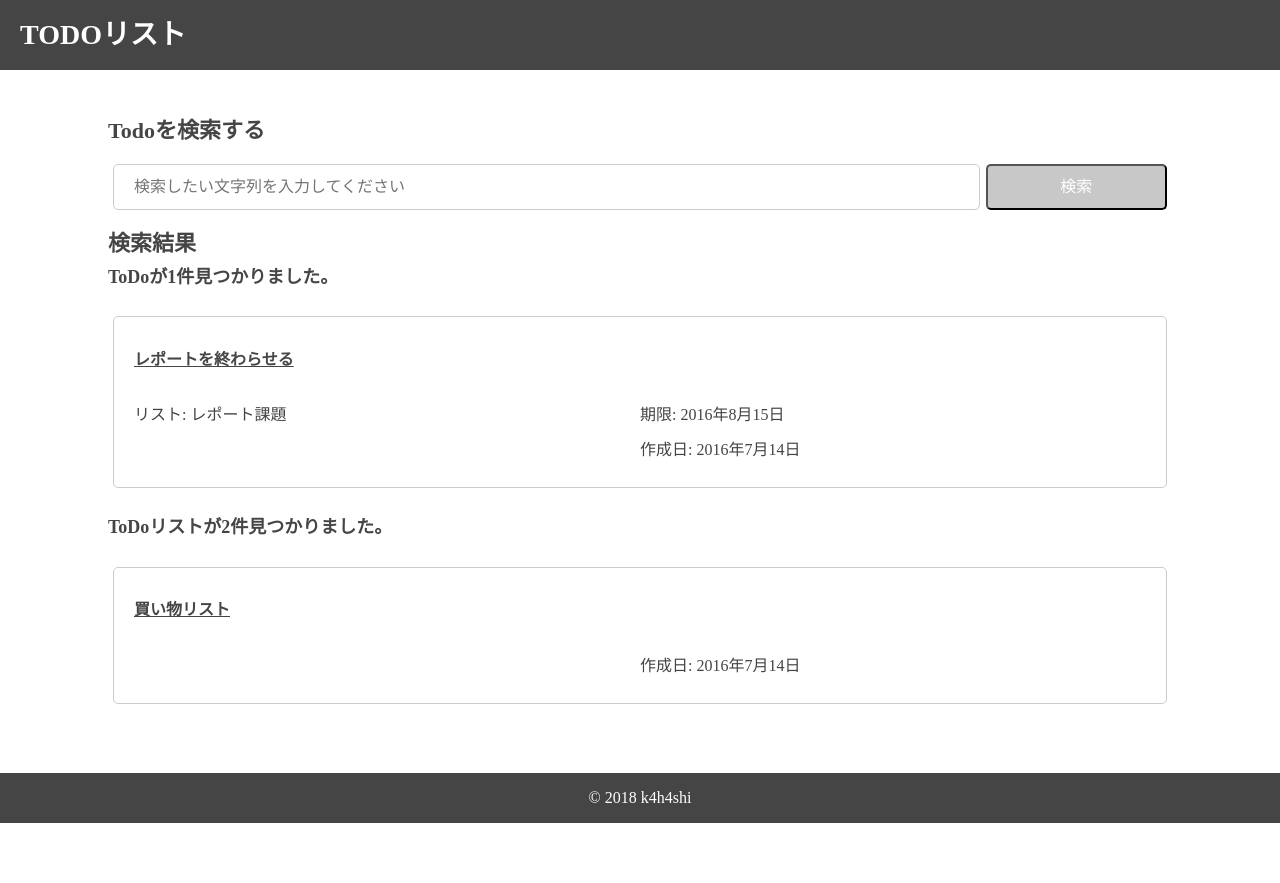
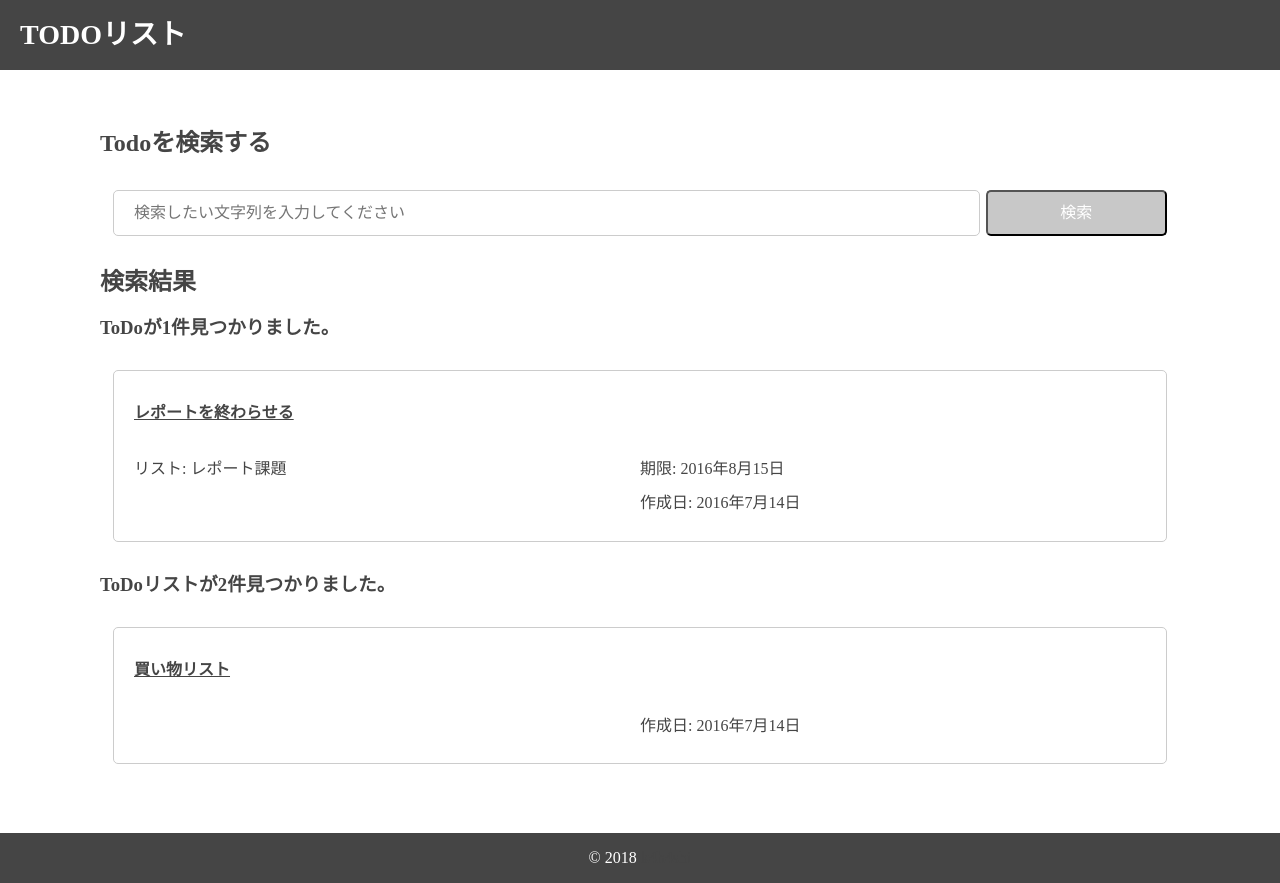
Before and after one commit to k4h4shi/todo, a Next.js app: page /search in a window 1280 px wide. Before the commit the page ends 823 px from the top, so only its background shows below. Built offline with nearby package versions, Linux system fonts and the light colour scheme.

Commit message:
フッターのスタイルをFooter.tsxに移動

```diff
--- a/src/components/Footer.tsx
+++ b/src/components/Footer.tsx
@@ -3,9 +3,9 @@ import styled from "styled-components";
 
 export default () => (
   <Footer>
-    <p className="copy-right">
-      © 2018 <a href="http://k4h4shi.com">k4h4shi</a>
-    </p>
+    <CopyRight>
+      © 2018 <HomepageLink href="http://k4h4shi.com">k4h4shi</HomepageLink>
+    </CopyRight>
   </Footer>
 );
 
@@ -13,3 +13,12 @@ const Footer = styled.footer`
   color: white;
   background-color: #454545;
 `;
+
+const CopyRight = styled.p`
+  text-align: center;
+`;
+
+const HomepageLink = styled.a`
+  color: white;
+  text-decoration: none;
+`;
--- a/src/pages/_document.tsx
+++ b/src/pages/_document.tsx
@@ -28,33 +28,11 @@ export default class MyDocument extends Document {
             href="https://cdnjs.cloudflare.com/ajax/libs/normalize/8.0.0/normalize.min.css"
           />
           <style jsx global>{`
-            h2 {
-              margin: 8px;
-              font-size: 22px;
-            }
-
-            h3 {
-              margin: 10px 8px;
-              font-size: 18px;
-            }
-
-            h4 {
-              font-size: 16px;
-            }
             a:link {
               color: #454545;
             }
             a:visited {
               color: #c8c8c8;
-            }
-
-            .copy-right {
-              text-align: center;
-            }
-
-            .copy-right > a {
-              color: white;
-              text-decoration: none;
             }
           `}</style>
           {this.props.styleTags}
```
